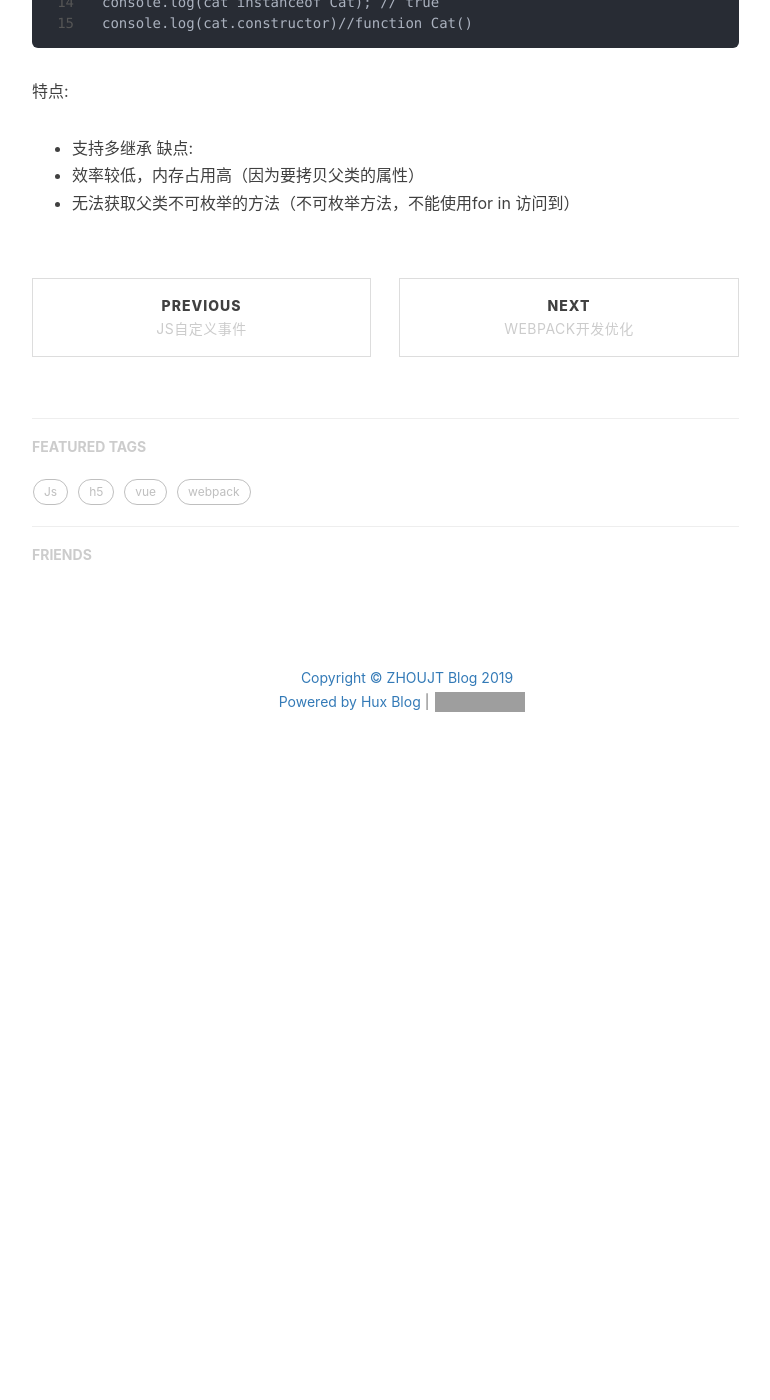
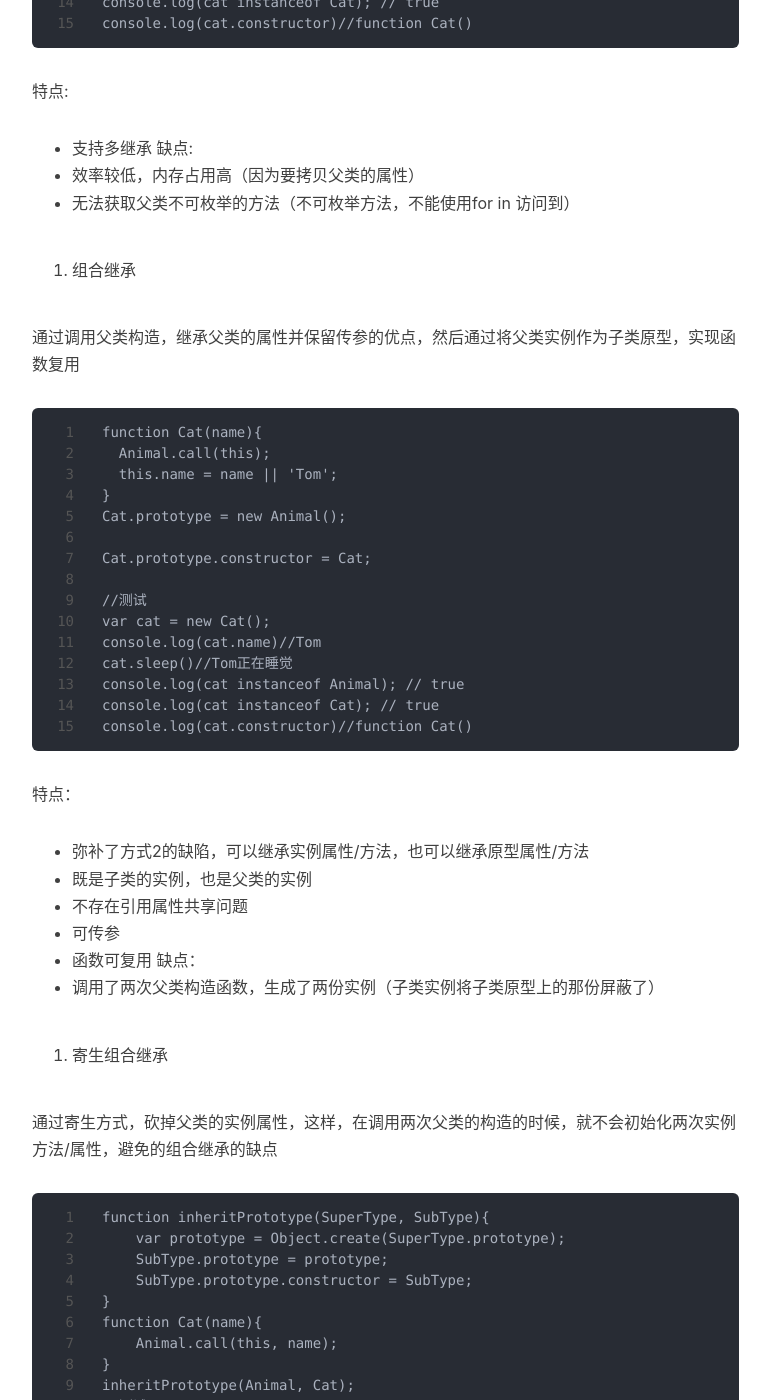
Before and after one commit to juntaozhou05/juntaozho05.github.io, a Jekyll site: the page built from _posts/2018-05-08-js-extend.md, in a window 1280 px wide and 1400 px high, scrolled down 3219 px. Shown: the whole window, without its empty margins (233-1003 px from the left). Built offline with Jekyll 4.4.1, drawn with Linux system fonts in a browser that asks for light colours; nearby versions of some CDN libraries; comment, search, counter and statistics services are not loaded; before the commit the page ends 4025 px from its top, so only the background shows below that; some of the changed text lies outside the part shown; grey boxes are pictures that could not be loaded.

Commit message:
add blog

````diff
--- a/_posts/2018-05-08-js-extend.md
+++ b/_posts/2018-05-08-js-extend.md
@@ -133,3 +133,78 @@ console.log(cat.constructor)//function Cat()
 缺点:
 - 效率较低，内存占用高（因为要拷贝父类的属性）
 - 无法获取父类不可枚举的方法（不可枚举方法，不能使用for in 访问到）
+
+5. 组合继承
+
+通过调用父类构造，继承父类的属性并保留传参的优点，然后通过将父类实例作为子类原型，实现函数复用
+```
+function Cat(name){
+  Animal.call(this);
+  this.name = name || 'Tom';
+}
+Cat.prototype = new Animal();
+
+Cat.prototype.constructor = Cat;
+
+//测试
+var cat = new Cat();
+console.log(cat.name)//Tom
+cat.sleep()//Tom正在睡觉
+console.log(cat instanceof Animal); // true
+console.log(cat instanceof Cat); // true
+console.log(cat.constructor)//function Cat()
+```
+特点：
+- 弥补了方式2的缺陷，可以继承实例属性/方法，也可以继承原型属性/方法
+- 既是子类的实例，也是父类的实例
+- 不存在引用属性共享问题
+- 可传参
+- 函数可复用
+缺点：
+- 调用了两次父类构造函数，生成了两份实例（子类实例将子类原型上的那份屏蔽了）
+
+6. 寄生组合继承
+
+通过寄生方式，砍掉父类的实例属性，这样，在调用两次父类的构造的时候，就不会初始化两次实例方法/属性，避免的组合继承的缺点
+```
+function inheritPrototype(SuperType, SubType){
+    var prototype = Object.create(SuperType.prototype);
+    SubType.prototype = prototype;
+    SubType.prototype.constructor = SubType;
+}
+function Cat(name){
+    Animal.call(this, name);
+}
+inheritPrototype(Animal, Cat);
+//测试
+var cat = new Cat("Tom")
+console.log(cat.name)//Tom
+cat.sleep()//Tom正在睡觉
+console.log(cat instanceof Cat)//true
+console.log(cat instanceof Animal)//true
+console.log(cat.constructor)//function Cat()
+```
+这个代码中有一个Object.create(supertype)函数，这个函数是ECMAScript 6为了规范原型式继承而提出的一个方法，与下面这个方法是等价的：
+```
+function object(o){
+    function f(){}
+    f.prototype = o;
+    return new f();
+}
+```
+object(o)方法的工作就是：
+- 创建一个构造函数f
+- 使该构造函数的prototype指针指向参数
+- 创建f对象的一个实例，幷返回
+在该函数调用完以后，f的构造函数便会销毁，所以整个函数的工作就是让一个对象的__proto__指针指向参数。
+
+继续回到寄生组合式继承，第二行代码:
+```
+var prototype = Object.create(SuperType.prototype);
+```
+使得新创建的prototype对象的__proto__指针指向SuperType的原型对象。再看第三四行：
+```
+prototype.constructor = SubType;
+SubType.prototype = prototype;
+```
+将这个prototype对象的construstor指针指向SubType的构造函数，幷将SubType的构造函数的prototype指针指向这个prototype对象，所以inheritPrototype的工作就是使SubType继承于SuperType(也就是SubType的原型对象的__proto__指针指向SuperType的原型对象)
````
